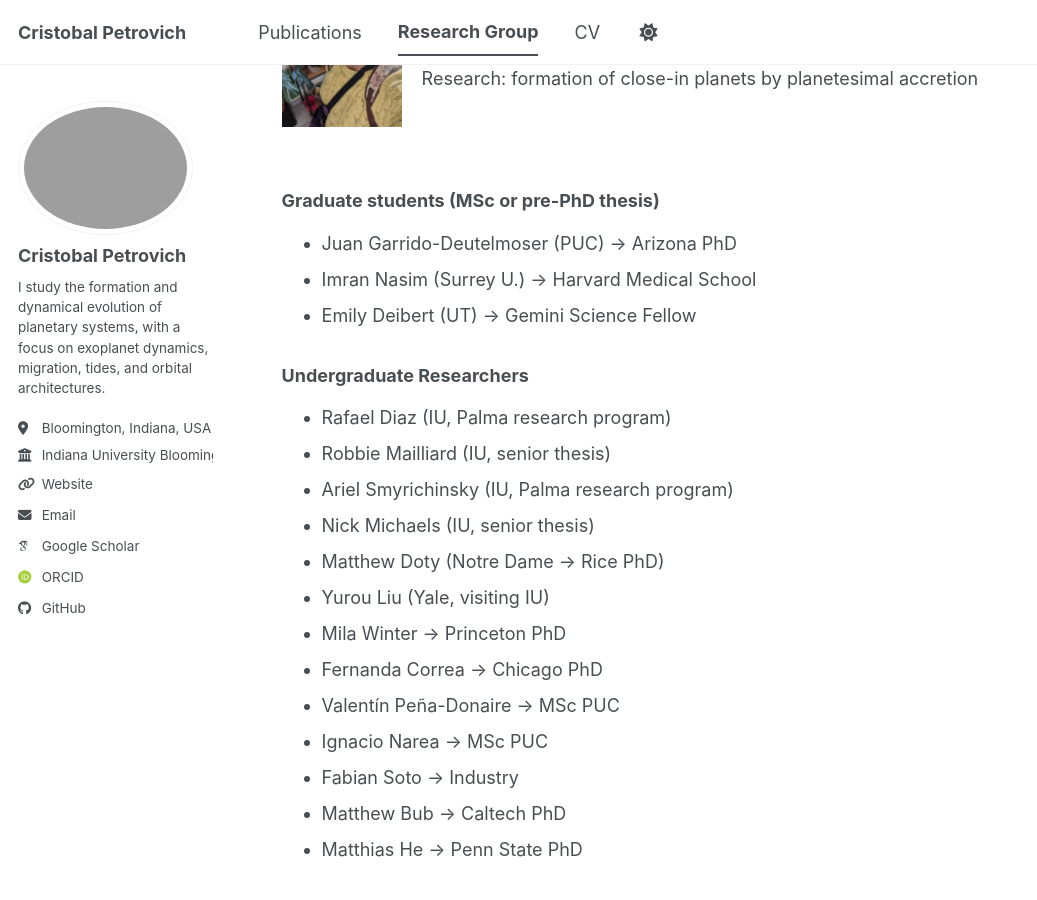
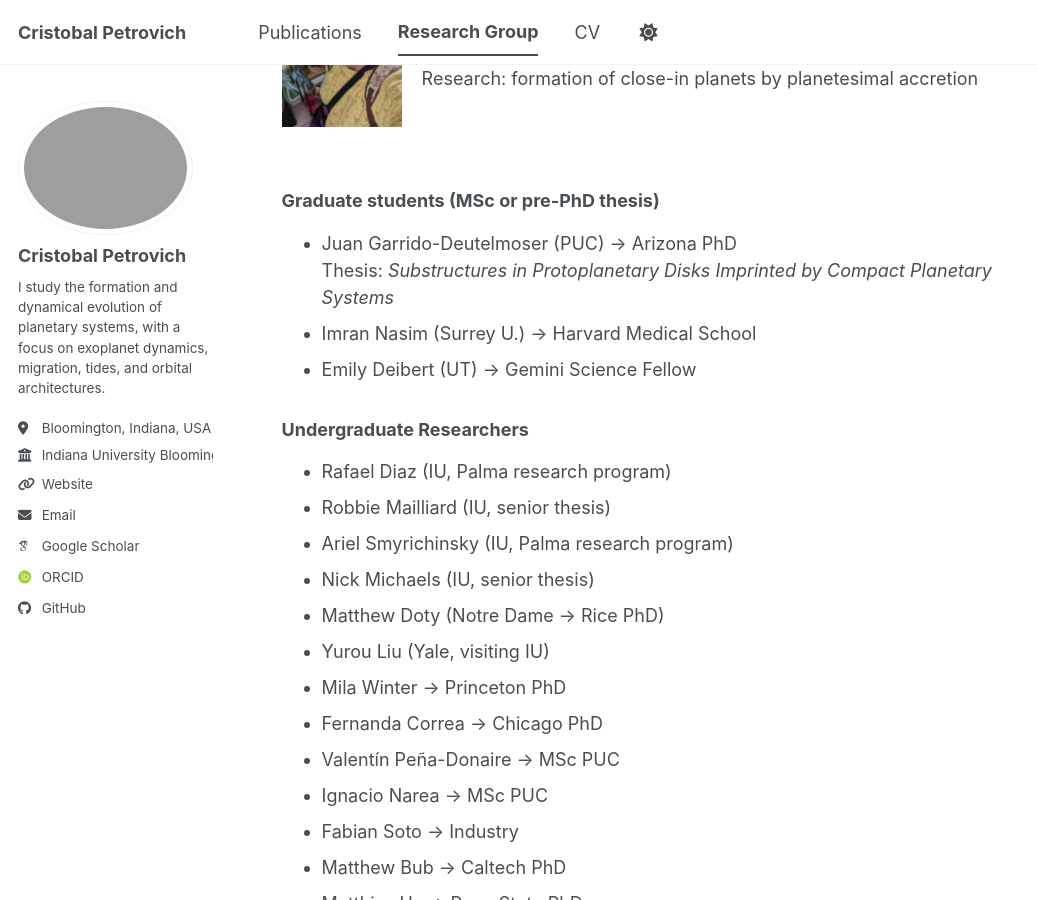
Before and after one commit to cpetrovich/cpetrovich.github.io, a Jekyll site: the page built from _pages/research.md, in a window 1280 px wide and 900 px high, scrolled down 1732 px. Shown: the whole window, without its empty margins (0-1037 px from the left). Built offline with Jekyll 4.4.1, drawn with Linux system fonts in a browser that asks for light colours; some web fonts are replaced; a script bundle is joined from its source files by our own code; library files that are not in the unit come from our copies.

Commit message:
Add Juan Garrido-Deutelmoser thesis title

```diff
--- a/_pages/research.md
+++ b/_pages/research.md
@@ -91,7 +91,8 @@ We focus on how planetary systems acquire their observed architectures, from the
 
 ### Graduate students (MSc or pre-PhD thesis)
 
-- Juan Garrido-Deutelmoser (PUC) → Arizona PhD
+- Juan Garrido-Deutelmoser (PUC) → Arizona PhD<br>
+  Thesis: *Substructures in Protoplanetary Disks Imprinted by Compact Planetary Systems*
 - Imran Nasim (Surrey U.) → Harvard Medical School
 - Emily Deibert (UT) → Gemini Science Fellow
 
```
